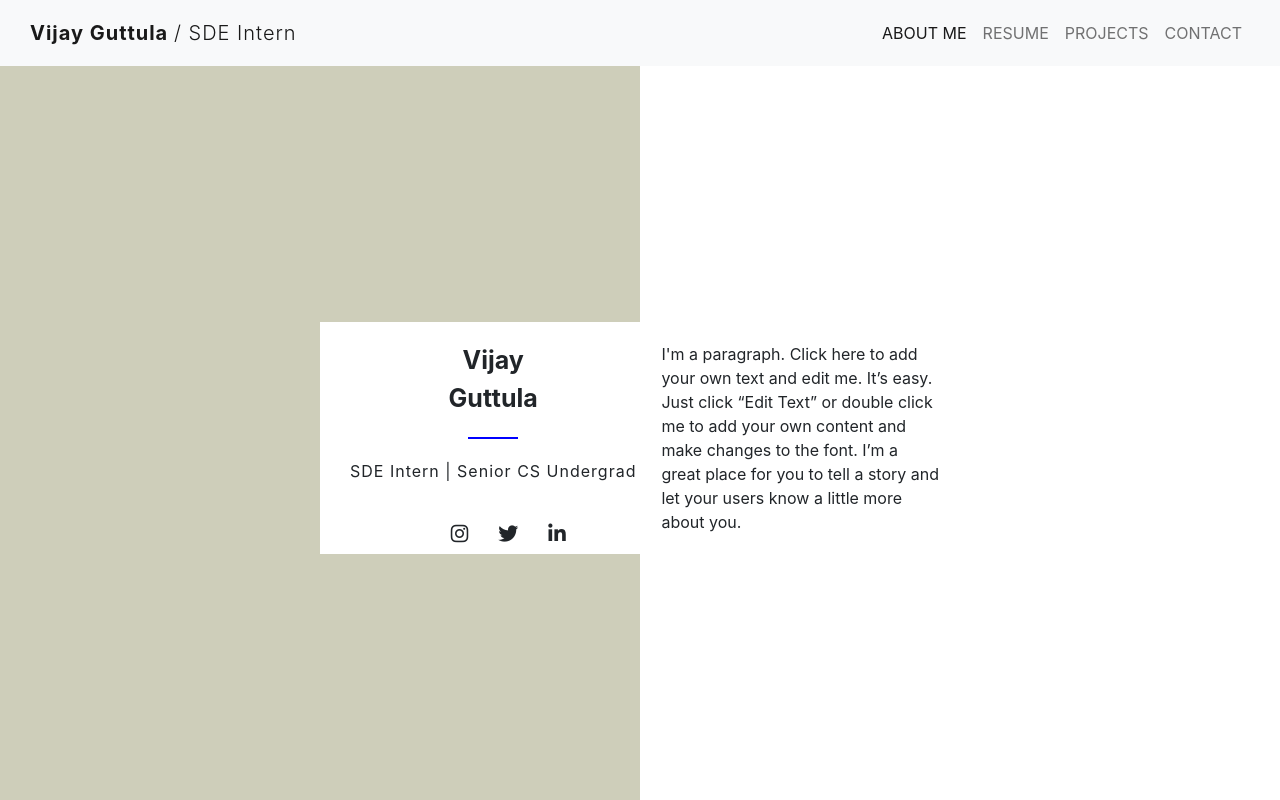
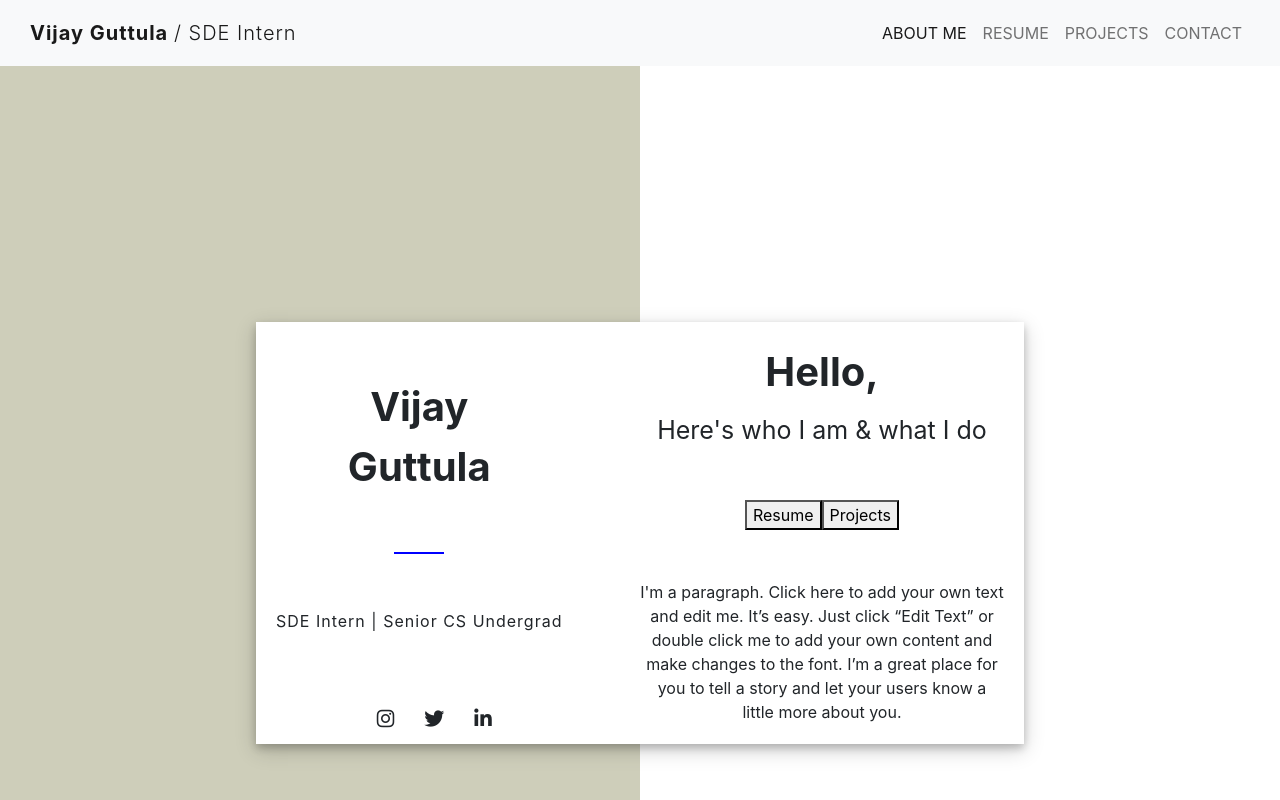
Before and after one commit to vijay-guttula/personal-portfolio, a React (Create React App) app: page / in a window 1280 px wide. Shown: the top 800 px of the page. Built offline with nearby package versions, Linux system fonts and the light colour scheme.

Commit message:
about me done

```diff
--- a/src/App.css
+++ b/src/App.css
@@ -66,13 +66,17 @@
 }
 
 .cardContainers {
+  box-shadow: 0 4px 8px 0 rgba(0, 0, 0, 0.2), 0 6px 20px 0 rgba(0, 0, 0, 0.19);
   display: flex;
   padding: 20px;
   background-color: white;
-  width: 50%;
+  width: 60%;
   position: relative;
   margin: auto;
+  /* margin-right: auto; */
+  /* margin-left: 30%; */
   margin-top: 20%;
+  justify-content: space-between;
   /* z-index: ; */
 }
 
@@ -80,14 +84,14 @@
   display: flex;
   flex-direction: column;
   align-items: center;
-  /* justify-content: space-between; */
-  width: 350% !important;
+  justify-content: space-between;
+  /* width: 50%; */
   margin-right: 15px;
 }
 
 .titleSec .titleName {
   /* align-items: center; */
-  font-size: 25px;
+  font-size: 40px;
   text-align: center;
   font-weight: bold;
   margin-bottom: 20px;
@@ -101,6 +105,7 @@
 }
 
 .titleSec .occupation {
+  font-size: ;
   text-align: center;
   letter-spacing: 1px;
 }
@@ -110,8 +115,35 @@
   width: 100%;
   display: flex;
   justify-content: center;
+  margin-bottom: 5px;
 }
 
 .titleSec .socialMedia i {
   margin-left: 30px;
 }
+
+.mainDes {
+  width: 50%;
+  margin-left: 10px;
+  text-align: center;
+}
+
+.mainDes .introTitle {
+  font-size: 40px;
+  /* text-align: center; */
+  font-weight: bolder;
+  margin-bottom: 10px;
+}
+
+.mainDes .introSubtitle {
+  font-size: 25px;
+  margin-bottom: 50px;
+}
+
+.mainDes .introBtns {
+  /* margin-bottom: 0px; */
+}
+
+.mainDes .introDescription {
+  margin-top: 50px;
+}
--- a/src/components/About Me/AboutMe.jsx
+++ b/src/components/About Me/AboutMe.jsx
@@ -17,9 +17,12 @@ const AboutMe = () => {
         </div>
       </div>
       <div className='mainDes'>
-        <div className='introTitle'></div>
-        <div className='introSubtitle'></div>
-        <div className='introBtns'></div>
+        <div className='introTitle'>Hello,</div>
+        <div className='introSubtitle'>Here's who I am &#38; what I do</div>
+        <div className='introBtns'>
+          <button>Resume</button>
+          <button>Projects</button>
+        </div>
         <div className='introDescription'>
           I'm a paragraph. Click here to add your own text and edit me. It’s
           easy. Just click “Edit Text” or double click me to add your own
```
